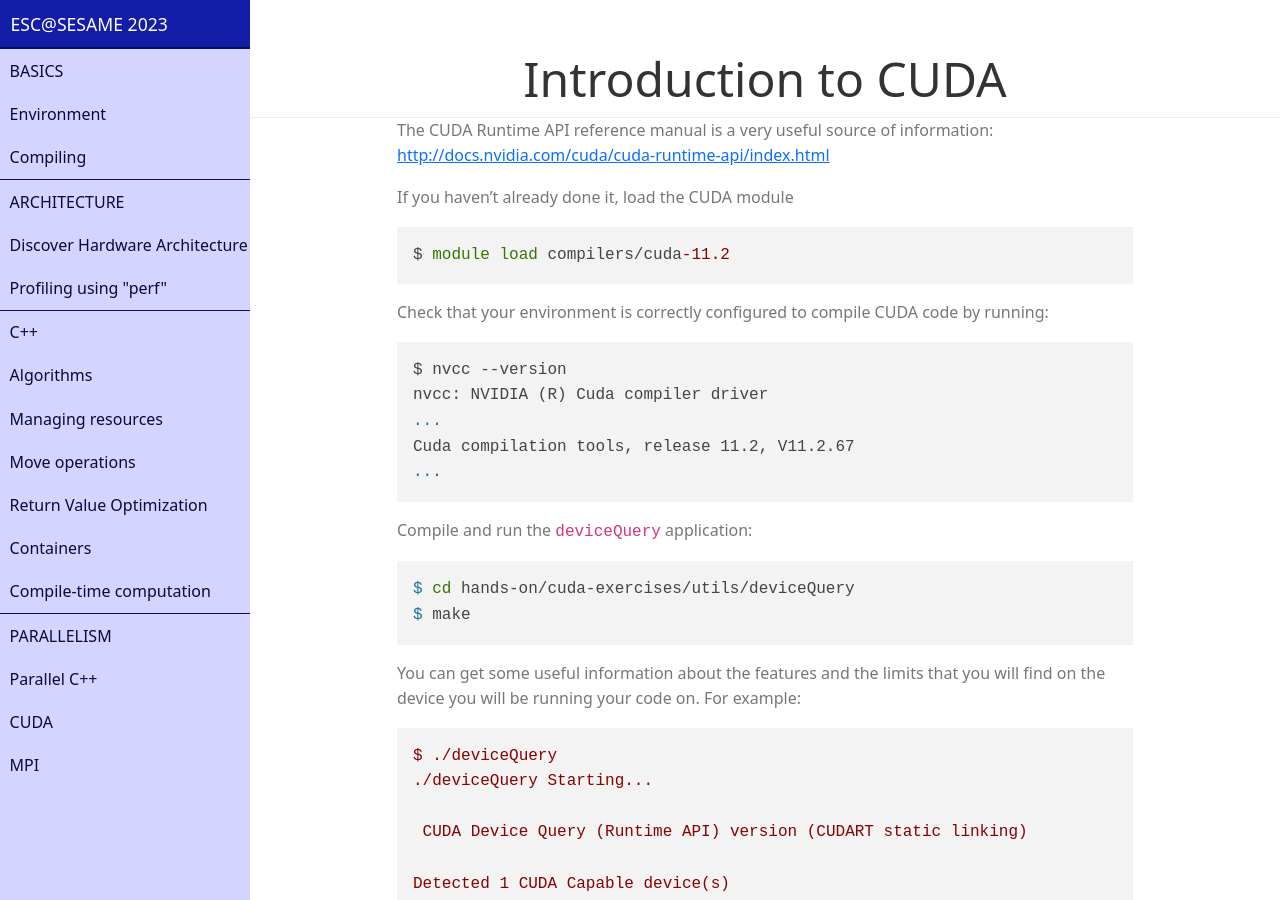
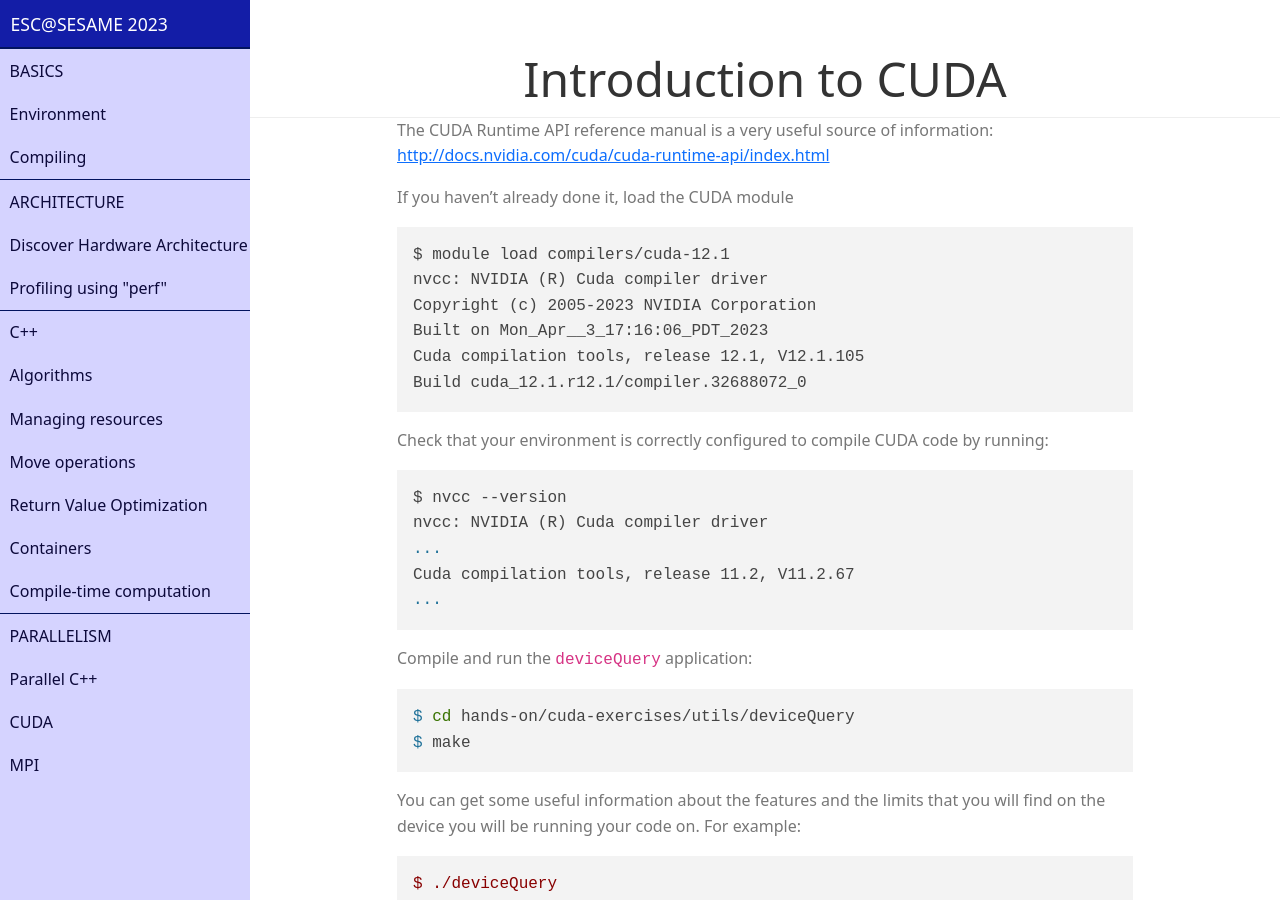
Before and after one commit to infn-esc/sesame23, a Jekyll site: the page built from parallelism/cuda.md, in a window 1280 px wide and 900 px high. Built offline with Jekyll 4.4.1, drawn with Linux system fonts in a browser that asks for light colours; nearby versions of some CDN libraries.

Commit message:
modify instructions

````diff
--- a/parallelism/cuda.md
+++ b/parallelism/cuda.md
@@ -11,7 +11,12 @@ The CUDA Runtime API reference manual is a very useful source of information:
 If you haven't already done it, load the CUDA module
 
 ```shell
-$ module load compilers/cuda-11.2
+$ module load compilers/cuda-12.1
+nvcc: NVIDIA (R) Cuda compiler driver
+Copyright (c) 2005-2023 NVIDIA Corporation
+Built on Mon_Apr__3_17:16:06_PDT_2023
+Cuda compilation tools, release 12.1, V12.1.105
+Build cuda_12.1.r12.1/compiler.32688072_0
 ```
 
 Check that your environment is correctly configured to compile CUDA code by running:
````
